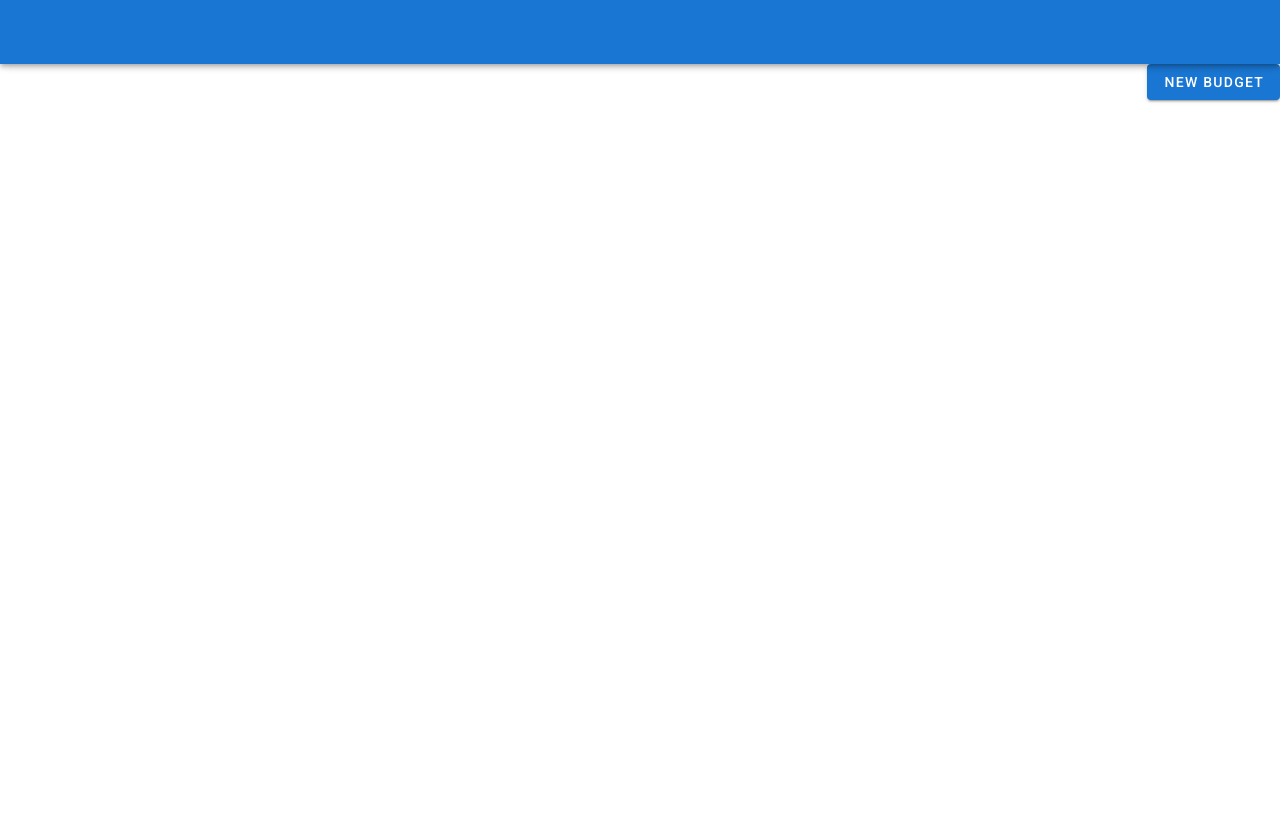
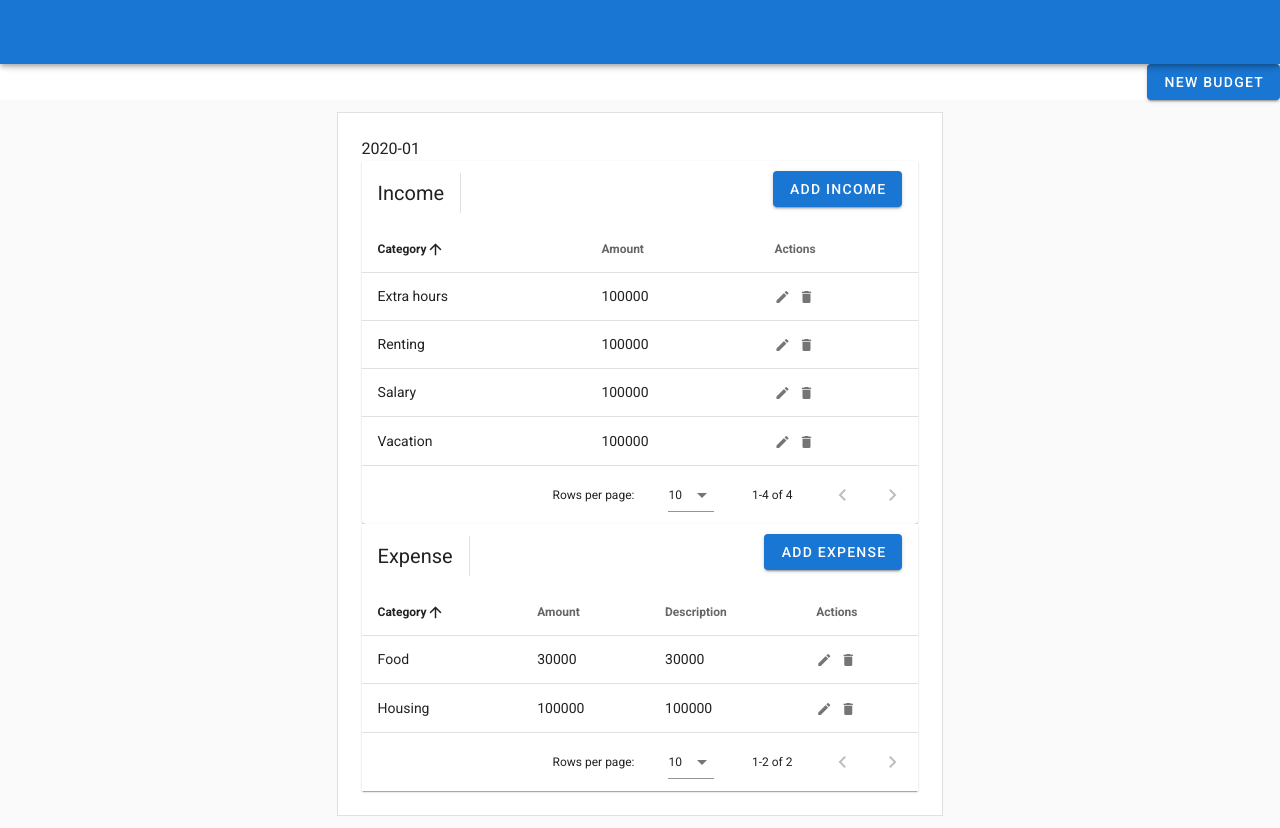
Before and after one commit to cristianvice/personal-finance-app, a Vue app in the folder client/: page / in a window 1280 px wide. Before the commit the page ends 800 px from the top, so only its background shows below. Built offline with nearby package versions, Linux system fonts and the light colour scheme.

Commit message:
Refactored components

```diff
--- a/client/src/components/Budget.vue
+++ b/client/src/components/Budget.vue
@@ -35,14 +35,14 @@
         >
           <v-card
             v-for="budget in sortedBudgets"
-            :key="budget"
+            :key="budget.date"
             class="ma-3 pa-6"
             outlined
             tile
           >
-            {{ budget }}
-            <Income></Income>
-            <Expense></Expense>
+            {{ budget.date }}
+            <Income :date="budget.date" :incomes="budget.incomes"></Income>
+            <Expense :date="budget.date" :expenses="budget.expenses"></Expense>
           </v-card>
         </v-row>
       </v-col>
@@ -70,7 +70,48 @@ export default {
   "July", "August", "September", "October", "November", "December"]
   }),
 
+  created() {
+    this.initialize();
+  },
+
   methods: {
+    initialize() {
+      this.budgets = [
+         {
+          date: '2020-01',
+          incomes: [
+            {
+              category: 'Salary',
+              amount: 100000
+            },
+            {
+              category: 'Renting',
+              amount: 100000
+            },
+            {
+              category: 'Vacation',
+              amount: 100000
+            },
+            {
+              category: 'Extra hours',
+              amount: 100000
+            }
+          ],
+          expenses: [
+            {
+              category: 'Housing',
+              amount: 100000,
+              description: 'Renting'
+            },
+            {
+              category: 'Food',
+              amount: '30000',
+              description: 'Supermarket'
+            }
+          ]
+        }
+      ]
+    },
     onSubmit() {
         this.budgets.push(this.budgetDate);
         this.dialog = !this.dialog;
--- a/client/src/components/Expense.vue
+++ b/client/src/components/Expense.vue
@@ -80,6 +80,17 @@
 export default {
     name: 'Expense',
 
+    props: {
+      date: {
+        type: String,
+        required: true
+      },
+      expenses: {
+        type: Array,
+        required: true
+      }
+    },
+
     data: () => ({
       dialog: false,
       headers: [
@@ -93,7 +104,6 @@ export default {
         { text: 'Description', value: 'amount', sortable: false },
         { text: 'Actions', value: 'action', sortable: false }
       ],
-      expenses: [],
       editedIndex: -1,
       editedItem: {
         category: '',
@@ -129,26 +139,7 @@ export default {
       }
     },
 
-    created() {
-      this.initialize();
-    },
-
     methods: {
-      initialize() {
-        this.expenses = [
-          {
-            category: 'Housing',
-            amount: 100000,
-            description: 'Renting'
-          },
-          {
-            category: 'Food',
-            amount: '30000',
-            description: 'Supermarket'
-          }
-        ]
-      },
-
       editItem (item) {
         this.editedIndex = this.expenses.indexOf(item);
         this.editedItem = Object.assign({}, item);
--- a/client/src/components/Income.vue
+++ b/client/src/components/Income.vue
@@ -76,6 +76,17 @@
 export default {
     name: 'Income',
 
+    props: {
+      date: {
+        type: String,
+        required: true
+      },
+      incomes: {
+        type: Array,
+        required: true
+      }
+    },
+
     data: () => ({
       dialog: false,
       headers: [
@@ -88,7 +99,6 @@ export default {
         { text: 'Amount', value: 'amount', sortable: false },
         { text: 'Actions', value: 'action', sortable: false }
       ],
-      incomes: [],
       editedIndex: -1,
       editedItem: {
         category: '',
@@ -113,32 +123,7 @@ export default {
       }
     },
 
-    created() {
-      this.initialize();
-    },
-
     methods: {
-      initialize() {
-        this.incomes = [
-          {
-            category: 'Salary',
-            amount: 100000
-          },
-          {
-            category: 'Renting',
-            amount: 100000
-          },
-          {
-            category: 'Vacation',
-            amount: 100000
-          },
-          {
-            category: 'Extra hours',
-            amount: 100000
-          }
-        ]
-      },
-
       editItem (item) {
         this.editedIndex = this.incomes.indexOf(item);
         this.editedItem = Object.assign({}, item);
--- a/client/src/views/Home.vue
+++ b/client/src/views/Home.vue
@@ -2,8 +2,6 @@
   <div class="home">
     <img alt="Vue logo" src="../assets/logo.png">
     <Budget></Budget>
-    <!-- <Income></Income>
-    <Expense></Expense> -->
   </div>
 </template>
 
@@ -17,8 +15,6 @@ export default {
   name: 'Home',
   components: {
     Budget
-    // Income,
-    // Expense
   }
 }
 </script>
```
